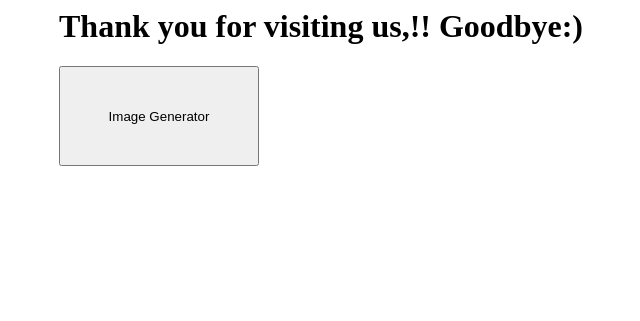
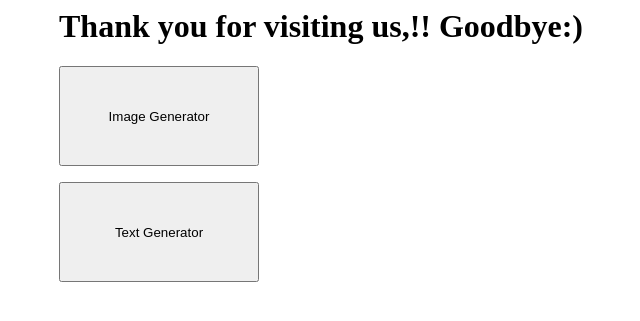
Before and after one commit to Lllxy11/1911, a Flask app: page /end in a window 1280 px wide. Shown: the top 321 px of the page, without its empty margins (265-905 px from the left). Run offline with Flask 3, Linux system fonts and the light colour scheme.

Commit message:
Update end.html

```diff
--- a/templates/end.html
+++ b/templates/end.html
@@ -10,4 +10,7 @@
 <form action="/"method="post">
   <input type="submit"value="Image Generator" style="width:200px;height:100px;">
 </form>
+<form action="/"method="post">
+  <input type="submit"value="Text Generator" style="width:200px;height:100px;">
+</form>
 </div>
```
